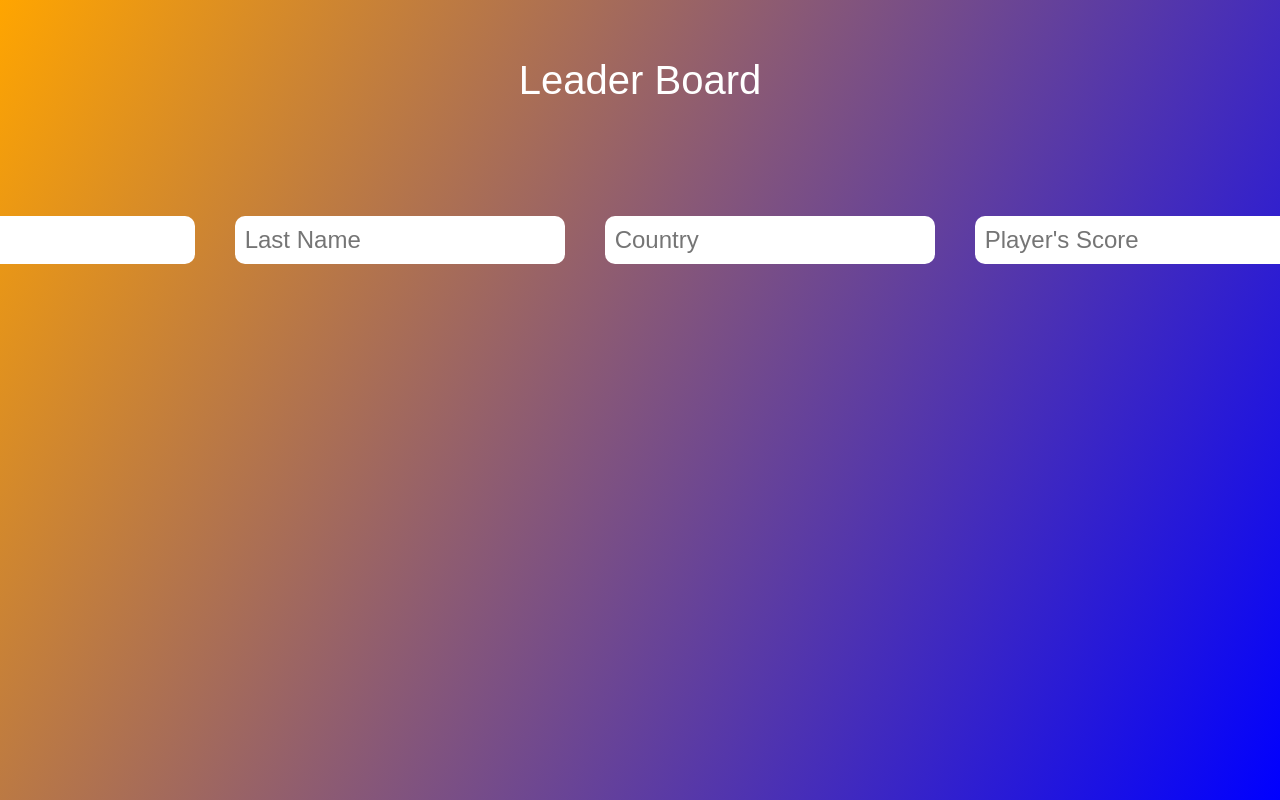
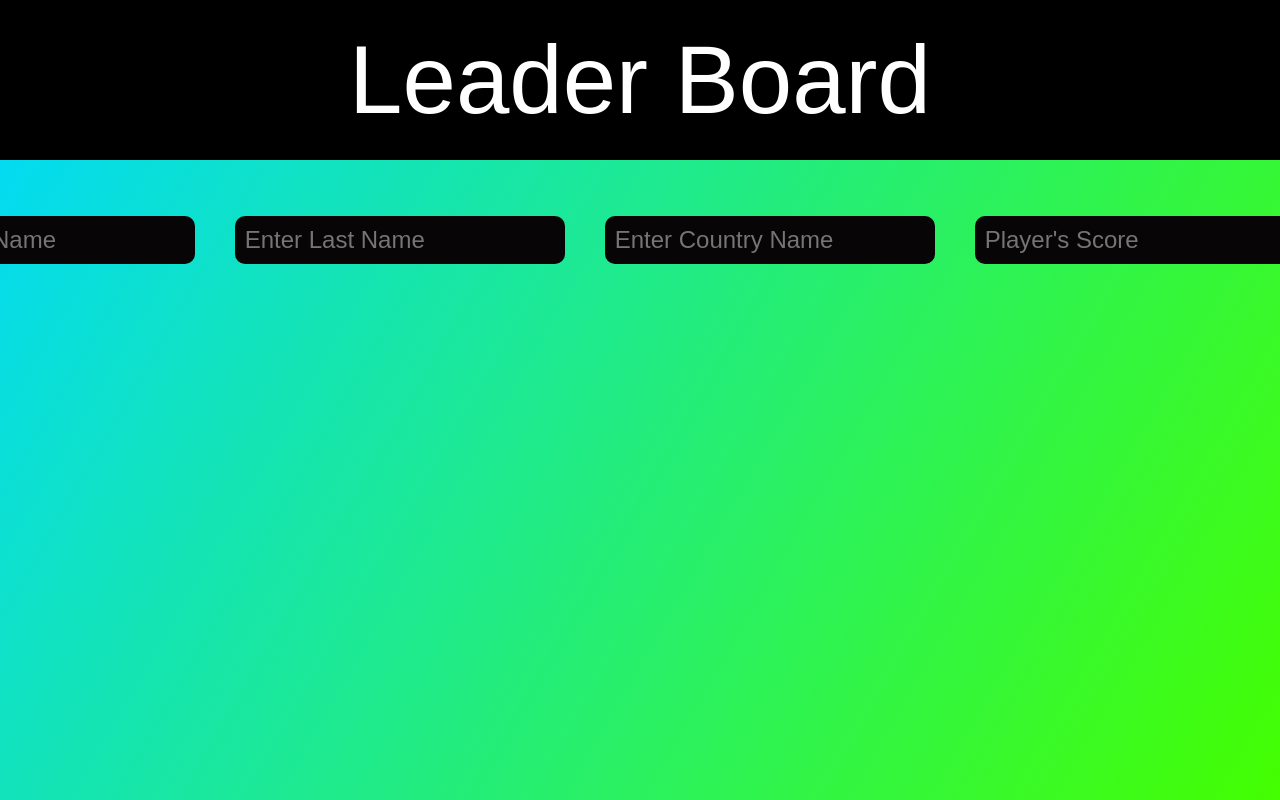
Before and after one commit to ShuklaShubhanshu/3Pillar-Global-Mini_Project-2-Leader-Board, a plain HTML site: page index.html in a window 1280 px wide. Shown: the top 800 px of the page. Drawn offline with Linux system fonts and the light colour scheme.

Commit message:
final commit

```diff
--- a/index.css
+++ b/index.css
@@ -5,7 +5,7 @@
     box-sizing: border-box;
   }
   body {
-    background: linear-gradient(120deg, orange, blue);
+    background: linear-gradient(120deg, rgb(0, 217, 255), rgb(68, 255, 0));
     color: white;
     font-family: Arial, Helvetica, sans-serif;
     min-height: 100vh;
@@ -19,7 +19,9 @@
   }
 
   header {
-    font-size: 40px;
+    font-size: 12vh;
+    background-color: black;
+    color:white;
   }
   .submit{
     border-radius: 10px;
@@ -31,12 +33,13 @@
     margin: 20px;
     border: none;
     font-size: 24px;
-    background: white;
+    background: rgb(7, 5, 5);
+    COLOR:white;
     outline: none;
   }
   form button {
-    color: blue;
-    background-color: white;
+    color: white;
+    background-color: rgb(7, 5, 5);
     cursor: pointer;
   }
   form button:hover {
--- a/index.html
+++ b/index.html
@@ -13,9 +13,9 @@
   <body>
     <header>Leader Board</header>
     <form>
-      <input type="text" class="fname" placeholder="First Name"/>
-      <input type="text" class="lname" placeholder="Last Name"/>
-      <input type="text" class="country" placeholder="Country"/>
+      <input type="text" class="fname" placeholder="Enter First Name"/>
+      <input type="text" class="lname" placeholder="Enter Last Name"/>
+      <input type="text" class="country" placeholder="Enter Country Name"/>
       <input type="text" class="score" placeholder="Player's Score"/>
       <button type="submit" class="submit"> ADD
       </button>
```
